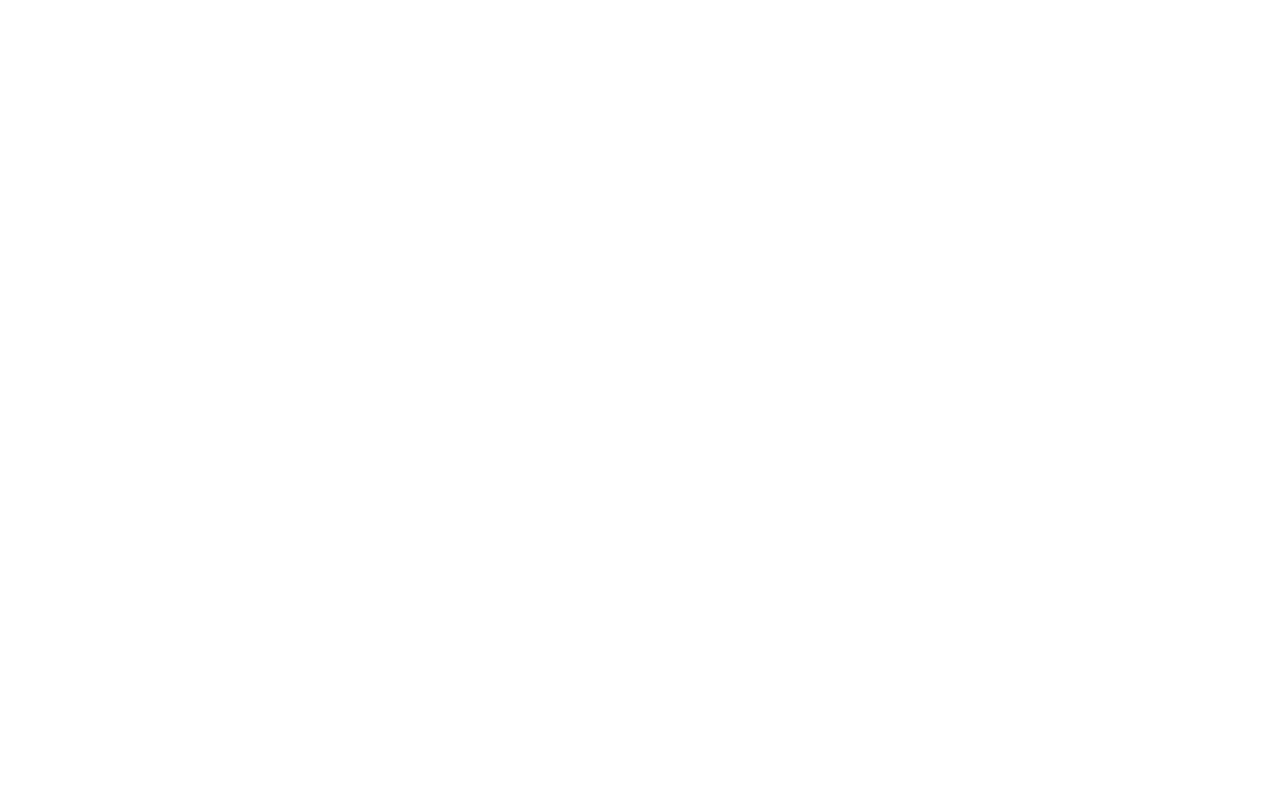
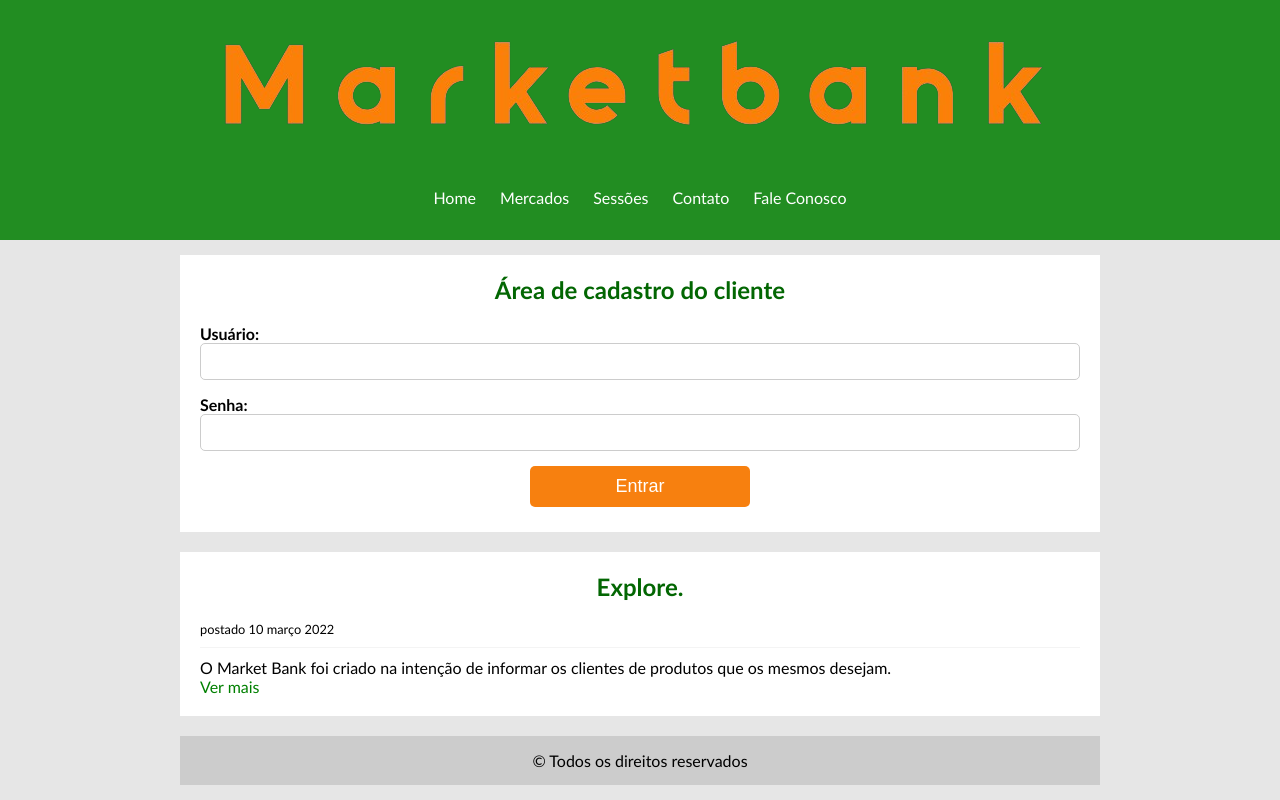
Before and after one commit to P3DR0G4BRI3L/Market-Bank-PCC, a PHP site: page /cadastro/cadastrarCliente.php in a window 1280 px wide. Before the commit the page is empty. Run offline with PHP 8.4, Linux system fonts and the light colour scheme.

Commit message:
organização na pagina inicial

```diff
--- a/cadastro/cadastrarCliente.php
+++ b/cadastro/cadastrarCliente.php
@@ -0,0 +1,78 @@
+<!DOCTYPE html>
+<html>
+
+<head>
+	<title>Market Bank Supermercados</title>
+	<meta charset="utf-8">
+	<link rel="stylesheet" type="text/css" href="../css/cadastro.css">
+
+</head>
+
+<body>
+
+	<div id="area-cabecalho">
+
+		<!-- abertura postagem -->
+		<div id="area-logo">
+			<img src="../home/img/logo.png" alt="logo">
+		</div>
+		<div id="area-menu">
+			<a href="../index.php">Home</a>
+			<a href="../home/mercados.php">Mercados</a>
+			<a href="../home/sessoes.php">Sessões</a>
+			<a href="../home/contato.php">Contato</a>
+			<a href="../home/fale.php">Fale Conosco</a>
+
+		</div>
+	</div>
+
+	<div id="area-principal">
+
+		<div id="area-postagens">
+			<!--Aberturac -->
+			<div class="postagem">
+				<h2>Área de cadastro do cliente</h2>
+				<p>
+				<div class="container">
+					<div class="login-box">
+						<form action="cadastro.php" method="POST">
+							<div class="input-group">
+								<label for="username">Usuário:</label>
+								<input type="email" id="username" name="username" required>
+							</div>
+							<div class="input-group">
+								<label for="password">Senha:</label>
+								<input type="password" id="password" name="password" required>
+							</div>
+							<button type="submit">Entrar</button>
+						</form>
+					</div>
+				</div>
+				</p>
+			</div>
+			<!--// Fechamento postagem -->
+
+			<!--Abertura postagem -->
+			<div class="postagem">
+				<h2>Explore.</h2>
+				<span class="data-postagem">postado 10 março 2022</span>
+				<p>
+					O Market Bank foi criado na intenção de informar os clientes de produtos que os mesmos desejam.
+				</p>
+				<a href="">Ver mais</a>
+			</div>
+			<!--// Fechamento postagem -->
+		</div>
+
+
+
+
+		<div id="rodape">
+			&copy Todos os direitos reservados
+		</div>
+
+	</div>
+
+</body>
+
+</html>
--- a/css/cadastro.css
+++ b/css/cadastro.css
@@ -88,6 +88,9 @@
 	padding: 15px;
 	background: #CCC;
 }
+.postagem h2{
+	text-align: center;
+}
 
 
 /* Formatação do menu */
@@ -129,7 +132,7 @@
 .sugestao{
 	width: 100%;
 }
-.container {
+.cadastro_option {
     display: flex;
     justify-content: center;
     align-items: start;
@@ -138,8 +141,9 @@
 }
 
 .login-box {
+	margin: 0 auto;
     background-color: #fff;
-    padding: 0px 0px;
+    /* padding: 0px 0px; */
     border-radius: 5px;
     /* box-shadow: 0 0 10px rgba(0, 0, 0, 0.1); */
     text-align: center; /* Centraliza o texto */
@@ -169,14 +173,26 @@
     box-sizing: border-box; /* Garante que o padding não afete a largura total */
 }
 
-button {
-    width: 100%;
+button[type="submit"] {
+	font-size: 18px;
+    width: 25%;
     padding: 10px;
     background-color: #F7800F;
     color: #fff;
     border: none;
     border-radius: 5px;
     cursor: pointer;
+	margin-bottom: 5px;
+}
+button{
+	font-size: 18px;
+    padding: 10px;
+    background-color: #F7800F;
+    color: #fff;
+    border: none;
+    border-radius: 5px;
+    cursor: pointer;
+	margin-bottom: 5px;
 }
 
 button:hover {
--- a/css/style.css
+++ b/css/style.css
@@ -146,3 +146,6 @@
 .sugestao{
 	width: 100%;
 }
+.hidden{
+	display: none;
+}
```
Also changed, not shown: cadastro/cadastrar.php (+5 -12 lines), home/sessoes.php (+5 -2 lines).
